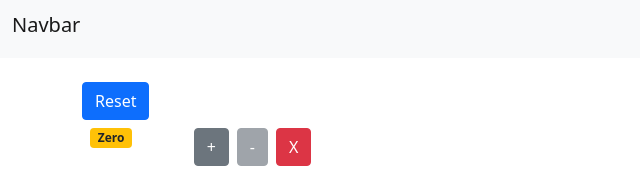
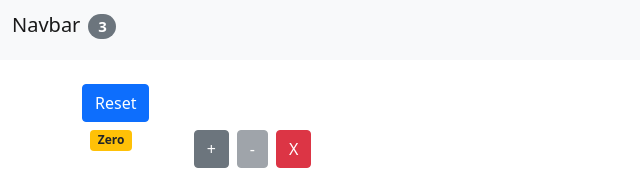
Before and after one commit to eva-hs/cart, a React (Create React App) app: page / in a window 1280 px wide. Shown: the top 170 px of the page, without its empty margins (0-640 px from the left). Built offline with nearby package versions, Linux system fonts and the light colour scheme.

Commit message:
Adjusted productCount in Navbar

```diff
--- a/src/components/NavBar.jsx
+++ b/src/components/NavBar.jsx
@@ -1,18 +1,14 @@
 import React from "react";
 
-function NavBar(productCount) {
+function NavBar({ productCount }) {
   return (
     <nav className="navbar navbar-light bg-light">
       <div className="container-fluid">
         <span className="navbar-brand h1">
           Navbar
           {/* Badge will only show amount of products with values >0 */}
-          <span>
-            {productCount > 0 && (
-              <span className="badge rounded-pill bg-secondary ms-2">
-                {productCount}
-              </span>
-            )}
+          <span className="badge rounded-pill bg-secondary ms-2">
+            {productCount}
           </span>
         </span>
       </div>
```
